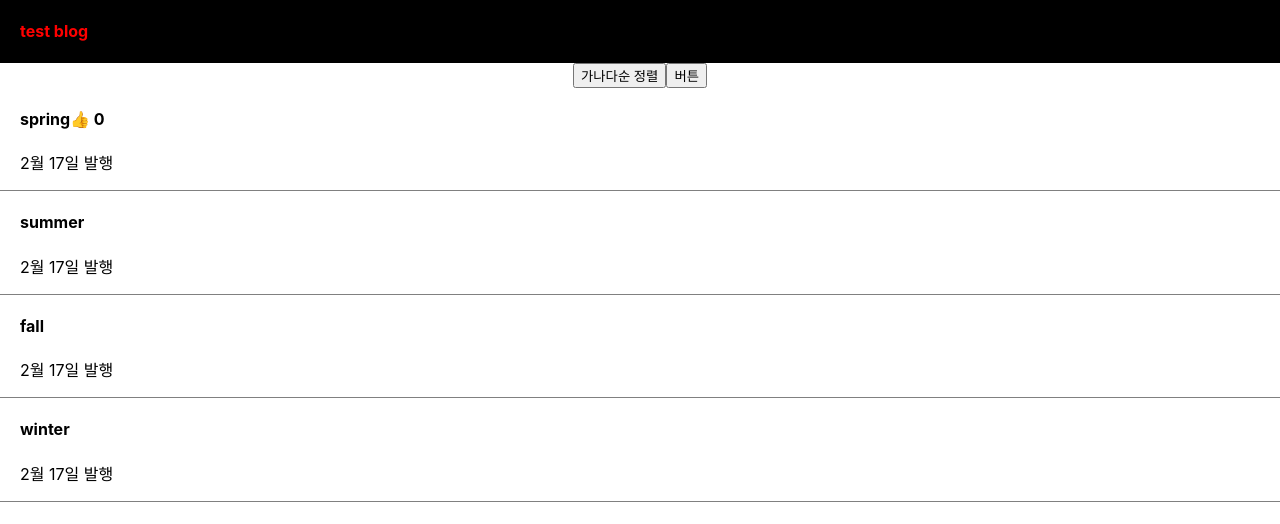
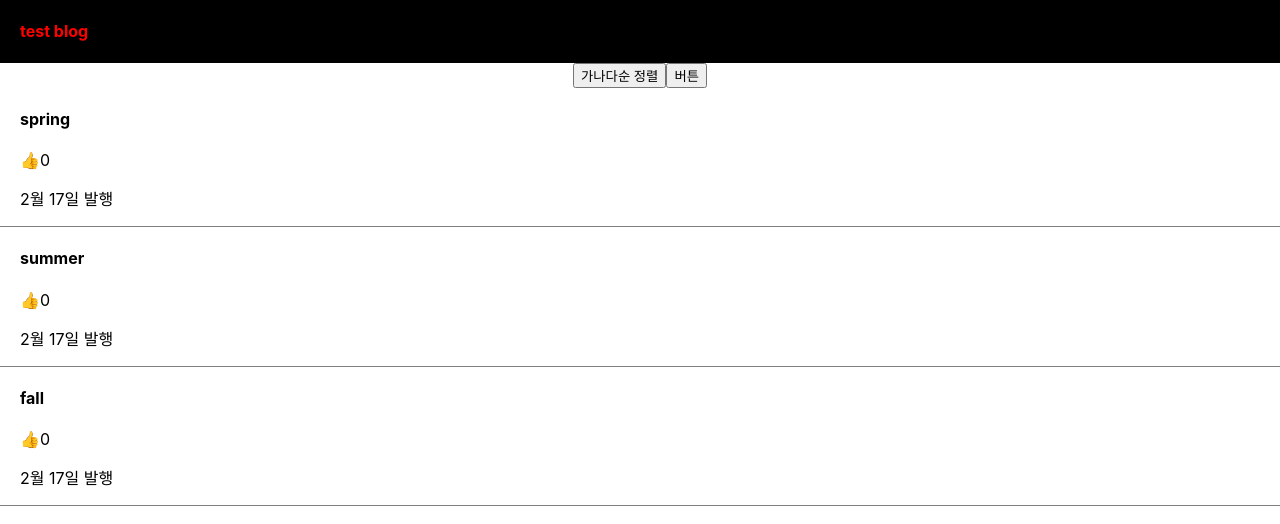
Before and after one commit to jovid18/react_prac, a React (Create React App) app in the folder blog/: page / in a window 1280 px wide. Shown: the top 524 px of the page. Built offline with nearby package versions, Linux system fonts and the light colour scheme.

Commit message:
FEAT: add map method

```diff
--- a/blog/src/App.js
+++ b/blog/src/App.js
@@ -2,8 +2,8 @@ import './App.css';
 import { useState } from 'react';
 
 function App() {
-    let [글제목, 글제목변경] = useState(['spring', 'summer', 'fall', 'winter']);
-    let [따봉, 따봉변경] = useState(0);
+    let [글제목, 글제목변경] = useState(['spring', 'summer', 'fall']);
+    let [따봉, 따봉변경] = useState([0, 0, 0]);
     let [modal, setModal] = useState(false);
 
     return (
@@ -29,25 +29,24 @@ function App() {
             >
                 버튼
             </button>
-            <div className="list">
-                <h4>
-                    {글제목[0]}
-                    <span onClick={() => 따봉변경(따봉 + 1)}>👍</span> {따봉}
-                </h4>
-                <p>2월 17일 발행</p>
-            </div>
-            <div className="list">
-                <h4>{글제목[1]}</h4>
-                <p>2월 17일 발행</p>
-            </div>
-            <div className="list">
-                <h4>{글제목[2]}</h4>
-                <p>2월 17일 발행</p>
-            </div>
-            <div className="list">
-                <h4 onClick={() => setModal(!modal)}>{글제목[3]}</h4>
-                <p>2월 17일 발행</p>
-            </div>
+            {글제목.map(function (a, i) {
+                return (
+                    <div className="list" key={i}>
+                        <h4 onClick={() => setModal(!modal)}>{글제목[i]}</h4>
+                        <span
+                            onClick={() => {
+                                let copy = [...따봉];
+                                copy[i]++;
+                                따봉변경(copy);
+                            }}
+                        >
+                            👍
+                        </span>
+                        {따봉[i]}
+                        <p>2월 17일 발행</p>
+                    </div>
+                );
+            })}
             {modal === true ? <Modal /> : null}
         </div>
     );
```
